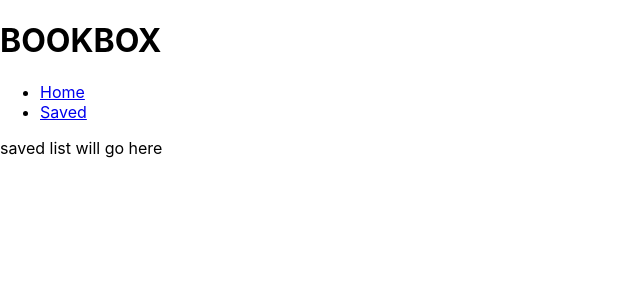
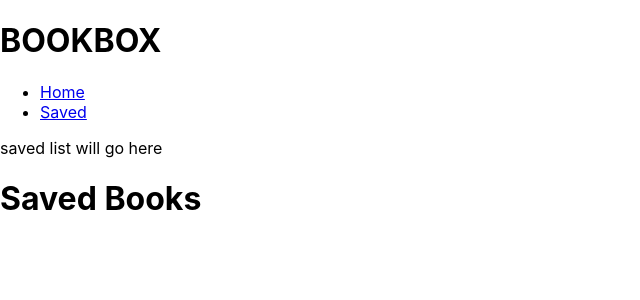
Before and after one commit to colchapm/book-database, a React (Create React App) app: page /saved in a window 1280 px wide. Shown: the top 300 px of the page, without its empty margins (0-640 px from the left). Built offline with nearby package versions, Linux system fonts and the light colour scheme.

Commit message:
last commit before adding redux

```diff
--- a/src/components/BookControl.js
+++ b/src/components/BookControl.js
@@ -1,6 +1,7 @@
 import React from 'react';
 import BookSearchForm from './BookSearchForm';
 import SearchResultList from './SearchResultList';
+import SavedList from './SavedList';
 
 class BookControl extends React.Component {
   constructor(props) {
@@ -10,7 +11,6 @@ class BookControl extends React.Component {
         isApiLoaded: false,
         bookData: [],
         savedBooks: [],
-        selectedBook: null,
         title: null
       }
   }
@@ -45,20 +45,24 @@ class BookControl extends React.Component {
     console.log(book);
     const newSavedBooksCollection = this.state.savedBooks.concat(book);
     this.setState({savedBooks: newSavedBooksCollection});
-    console.log(this.state.savedBooks);
-    console.log(this.state);
   }
 
 
   render() {
     console.log(this.state)
-    const { error, isApiLoaded, bookData, title } = this.state;
+    const { error, isApiLoaded, title, savedBooks } = this.state;
     let results = null;
 
     if (title!= null && isApiLoaded) {
       results = <SearchResultList searchResultList={this.state.bookData}
                                   onSavingBook = {this.handleSavingBook}/>
     }
+
+    // if (savedBooks.length !== 0) {
+    //   results = <SavedList savedReadList={this.state.savedBooks}/>
+    // }
+
+
 
       return (
         <React.Fragment>
--- a/src/components/SavedList.js
+++ b/src/components/SavedList.js
@@ -1,11 +1,19 @@
 import React from 'react';
+import PropTypes from 'prop-types';
 
-function SavedList() {
+function SavedList(props) {
   return (
     <React.Fragment>
       <p>saved list will go here</p>
+
+      <h1>Saved Books</h1>
+
     </React.Fragment>
   );
 }
 
+SavedList.propTypes = {
+  savedReadList: PropTypes.array,
+}
+
 export default SavedList;
--- a/src/components/SearchResultList.js
+++ b/src/components/SearchResultList.js
@@ -1,15 +1,11 @@
 import React from 'react';
 import PropTypes from 'prop-types';
-import { v4 } from 'uuid';
 
 function SearchResultList(props){
 
   function handleSavingBook(book) {
-    // book.preventDefault();
     console.log(book);
     console.log('handle saving book function reached')
-    // console.log(event.target)
-    // props.onSavingBook({title: event.target.bookData.volumeInfo.title, id: v4()});
     props.onSavingBook(book);
 
   }
```
